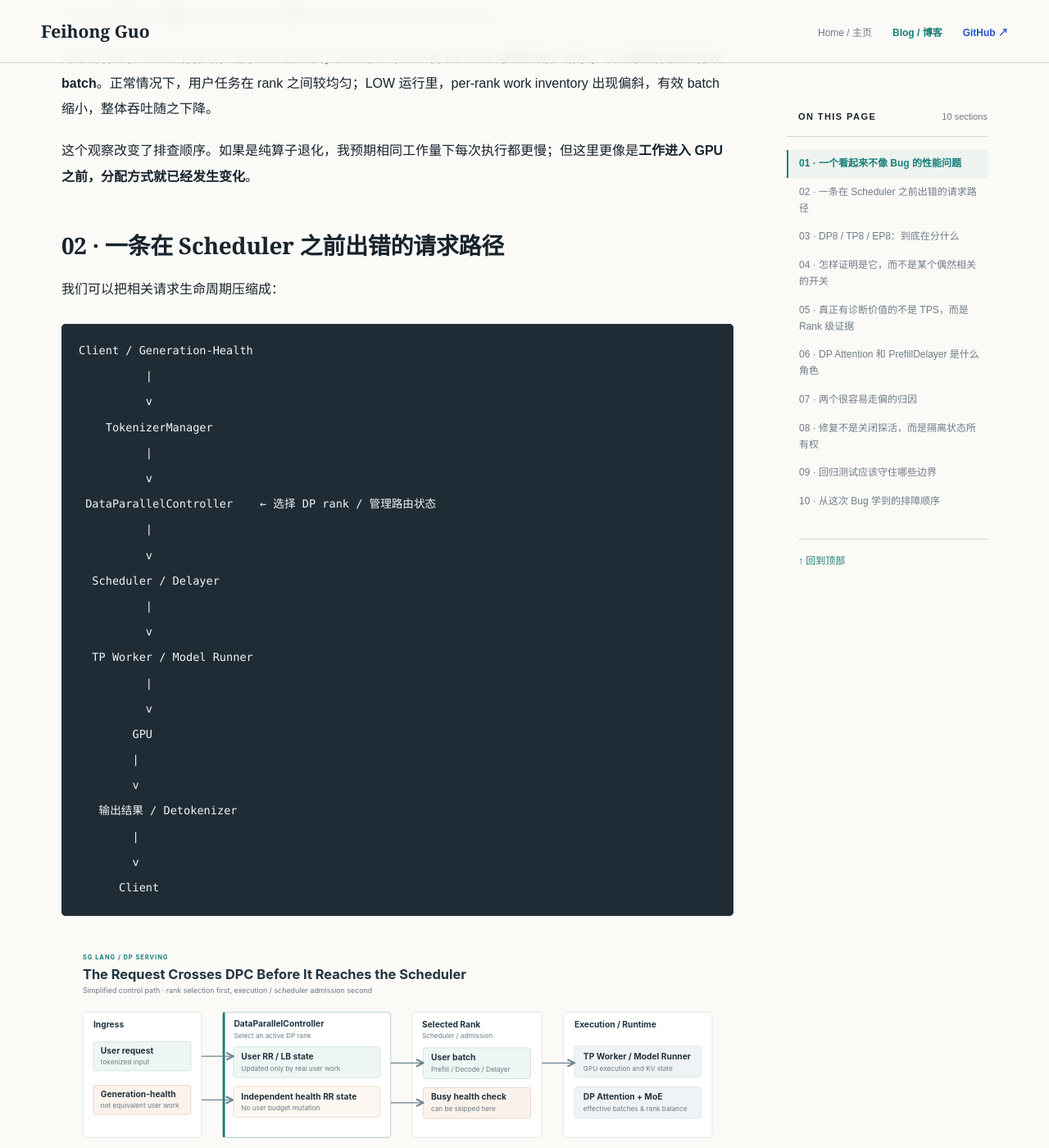
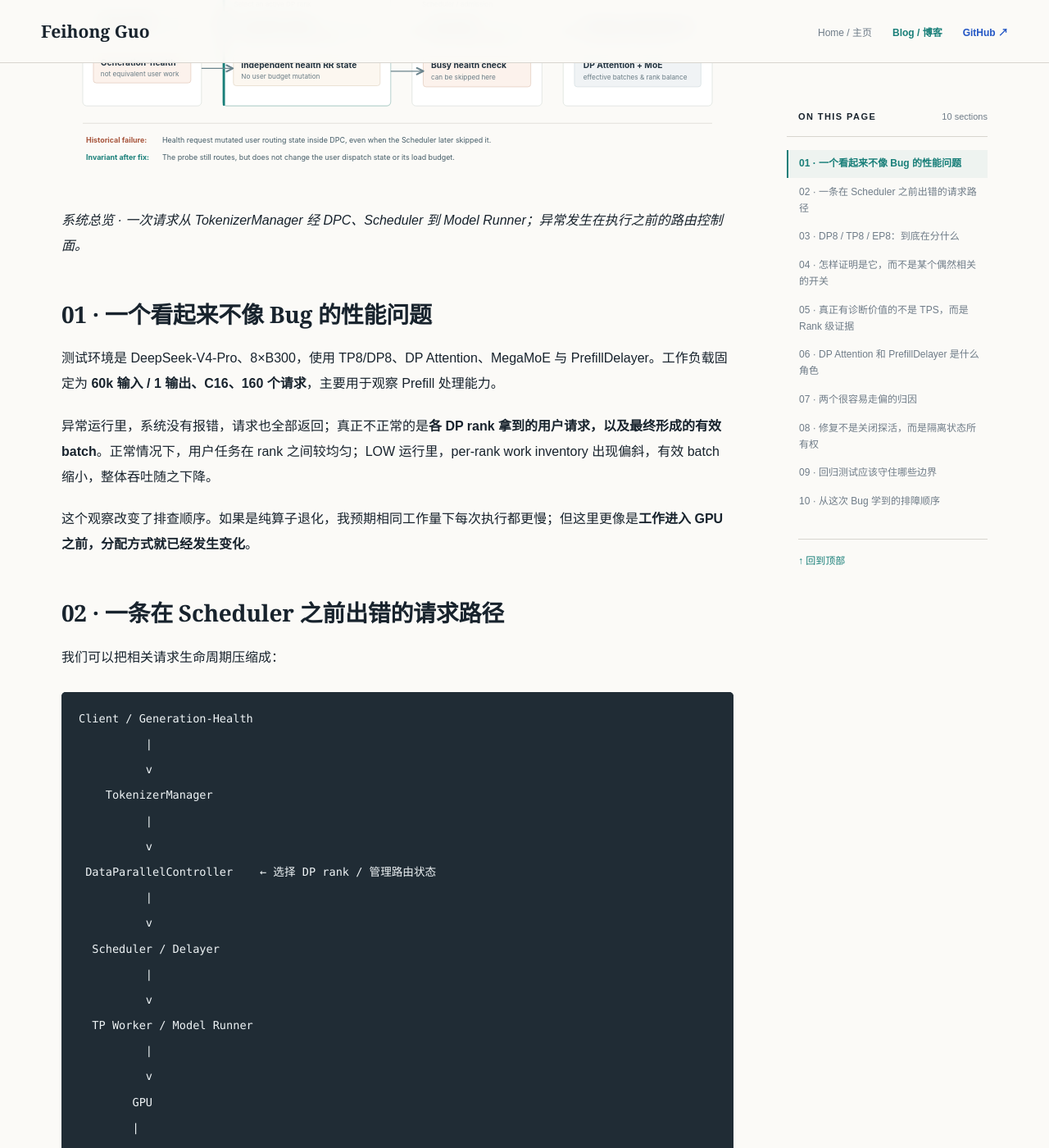
Before and after one commit to Phoenix3334/Phoenix3334.github.io, a Jekyll site: the page built from _posts/2026-11-18-dp-health-routing-bug.md, in a window 1280 px wide and 1400 px high, scrolled down 1010 px. Shown: the whole window at 82% size. Built offline with Jekyll 4.4.1, drawn with Linux system fonts in a browser that asks for light colours; some of the changed text lies outside the part shown.

Commit message:
blog: move DP serving lifecycle overview to opening before root cause analysis

```diff
--- a/_posts/2026-11-18-dp-health-routing-bug.md
+++ b/_posts/2026-11-18-dp-health-routing-bug.md
@@ -12,6 +12,12 @@ tags: [SGLang, DP, Performance, Debugging]
 我在排查 SGLang 的一次 Prefill 吞吐异常时，最后定位到的根因并不在 Attention、MoE 或 CUDA Kernel，而是在更靠前的 **DataParallelController（DPC）**：健康检查请求错误地推进了属于真实用户流量的路由状态。
 
 修复对应 [SGLang PR #35721](https://github.com/sgl-project/sglang/pull/35721)，原始问题见 [Issue #35241](https://github.com/sgl-project/sglang/issues/35241)。这篇文章记录的不只是一个修复，更是一次**从吞吐症状追到控制面状态，再用受控实验确认因果**的过程。
+
+<p align="center">
+  <img src="/assets/posts/dp-serving-lifecycle.svg" width="100%" alt="用户请求与生成健康检查经过 TokenizerManager、DPC、Scheduler 和 Model Runner 的完整路由链路">
+</p>
+
+*系统总览 · 一次请求从 TokenizerManager 经 DPC、Scheduler 到 Model Runner；异常发生在执行之前的路由控制面。*
 
 ## 01 · 一个看起来不像 Bug 的性能问题
 
@@ -50,11 +56,9 @@ Client / Generation-Health
       Client
 ~~~
 
-<p align="center">
-  <img src="/assets/posts/dp-serving-lifecycle.svg" width="100%" alt="用户请求与生成健康检查经过 TokenizerManager、DPC、Scheduler 和 Model Runner 的完整路由链路">
-</p>
 
-**这张图体现了两个相互独立的边界**：DPC 负责把请求路由到某个 DP rank，Scheduler 决定该 rank 上的请求如何组织、何时进入执行。一个请求在 Scheduler 被跳过，不代表它先前经过 DPC 时就没有产生副作用。
+
+**文首的系统图体现了两个相互独立的边界**：DPC 负责把请求路由到某个 DP rank，Scheduler 决定该 rank 上的请求如何组织、何时进入执行。一个请求在 Scheduler 被跳过，不代表它先前经过 DPC 时就没有产生副作用。
 
 正常的用户生成请求在进入 GPU 后，还会沿着 Model Runner、Logits/Sampling、Scheduler、Detokenizer 等路径把新 Token 逐步交回请求管理层。**本次修复位于 TokenizerManager 之后、Scheduler 之前的路由控制面**，而不是 Transformer 的 Attention、LM Head 或采样后处理。
 
```
